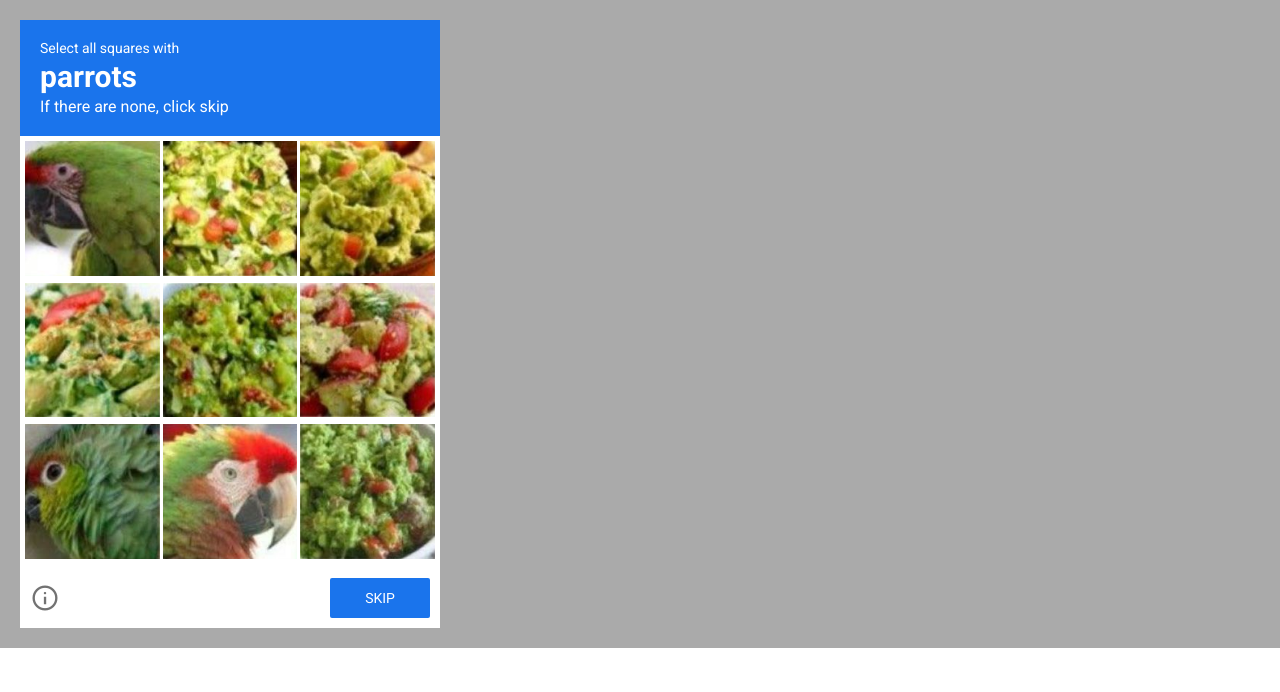
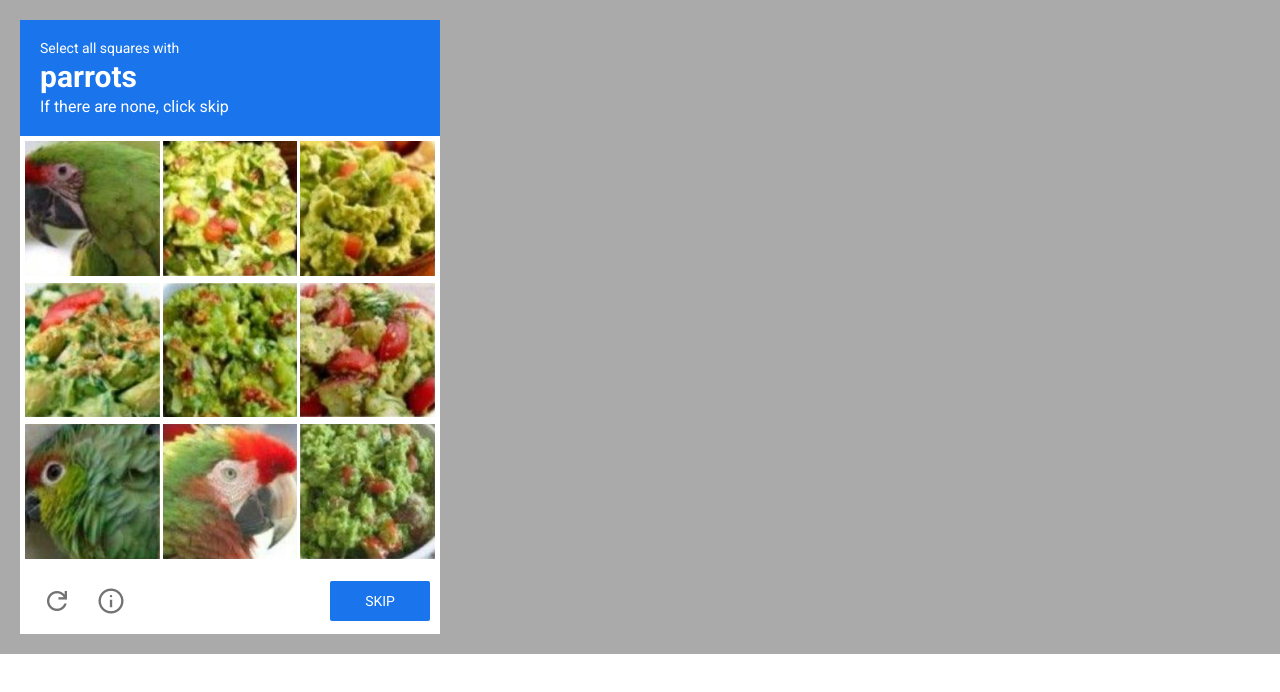
Before and after one commit to chen-vv/chen-vv.github.io, a React (Create React App) app: page / in a window 1280 px wide. Shown: the top 692 px of the page. Built offline with nearby package versions, Linux system fonts and the light colour scheme.

Commit message:
Add refresh button

```diff
--- a/public/index.html
+++ b/public/index.html
@@ -9,11 +9,7 @@
     <link rel="icon" href="%PUBLIC_URL%/favicon.ico" />
     <link
       rel="stylesheet"
-      href="https://fonts.googleapis.com/css2?family=Material+Symbols+Outlined:opsz,wght,FILL,GRAD@24,400,0,0&icon_names=info"
-    />
-    <link
-      rel="stylesheet"
-      href="https://fonts.googleapis.com/css2?family=Material+Symbols+Outlined:opsz,wght,FILL,GRAD@24,400,0,0&icon_names=check"
+      href="https://fonts.googleapis.com/css2?family=Material+Symbols+Outlined:opsz,wght,FILL,GRAD@20..48,100..700,0..1,-50..200&icon_names=check,info,refresh"
     />
     <meta name="viewport" content="width=device-width, initial-scale=1" />
     <meta name="theme-color" content="#000000" />
--- a/src/Recaptcha.css
+++ b/src/Recaptcha.css
@@ -53,11 +53,26 @@
   padding: 10px;
 }
 
-.info-button {
+.icon {
   background-color: #ffffff;
   color: #727272;
   border: none;
+  padding-inline: 4px;
   font-size: 30px;
+}
+
+.icon-button {
+  background: none;
+  border: none;
+  padding: 8px;
+  cursor: pointer;
+  display: inline-flex;
+  align-items: center;
+  justify-content: center;
+}
+
+.icon-button:hover {
+  opacity: 0.7;
 }
 
 .proceed-button {
--- a/src/Recaptcha.js
+++ b/src/Recaptcha.js
@@ -49,6 +49,14 @@ const Recaptcha = () => {
     }
   };
 
+  const handleRefresh = () => {
+    console.log("hi");
+  };
+
+  const handleInfo = () => {
+    console.log("TODO: Show info");
+  };
+
   return imageFolder ? (
     <div className="Recaptcha">
       <div className="blue-box">
@@ -68,7 +76,14 @@ const Recaptcha = () => {
         </div>
       }
       <div className="buttons-box">
-        <span className="material-symbols-outlined info-button">info</span>
+        <div>
+          <button onClick={handleRefresh} className="icon-button">
+            <span className="material-symbols-outlined icon">refresh</span>
+          </button>
+          <button onClick={handleInfo} className="icon-button">
+            <span className="material-symbols-outlined icon">info</span>
+          </button>
+        </div>
         <button className="proceed-button" onClick={onProceed}>
           {selectedImageIds.length === 0 ? "SKIP" : "VERIFY"}
         </button>
```
